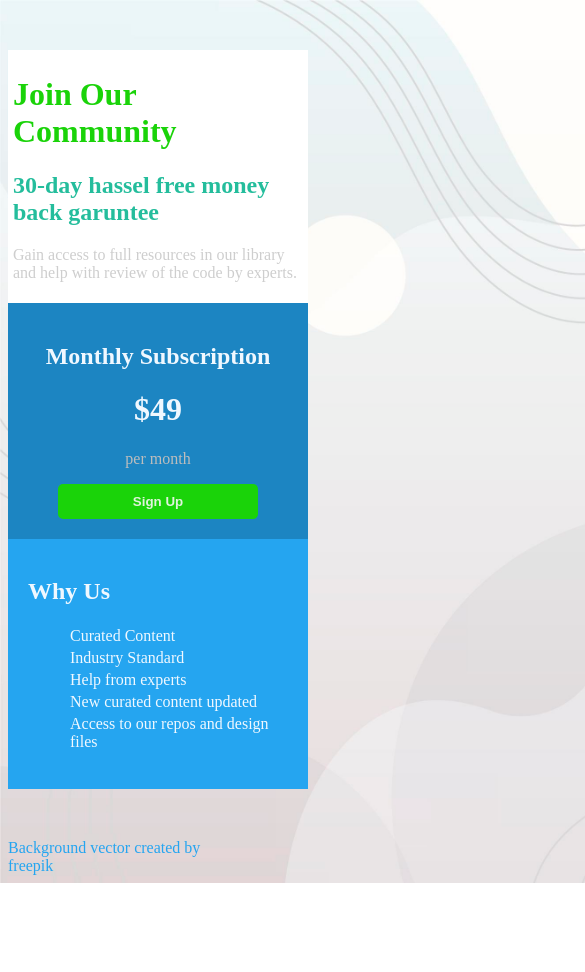
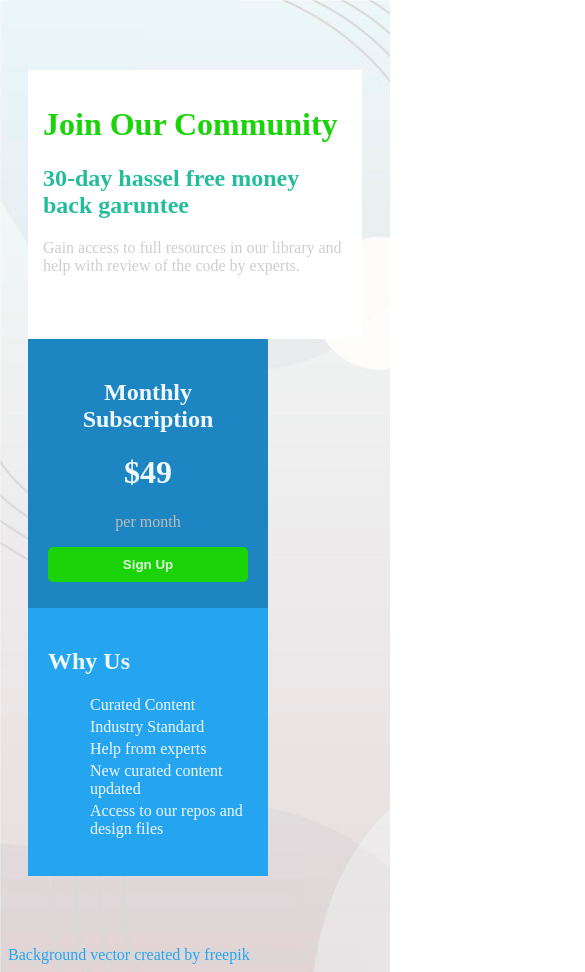
Before and after one commit to revi97/Pricing-Component, a plain HTML site: page index.html in a window 390 px wide. Shown: the top 972 px of the page, 585 px wide, since content can reach past the window. Before the commit the page ends 883 px from the top, so only its background shows below. Drawn offline with Linux system fonts and the light colour scheme.

Commit message:
Mobile Compatible

```diff
--- a/style.css
+++ b/style.css
@@ -63,30 +63,27 @@ a{
 
 @media screen and (max-width:600px){
     body{
-        background-repeat: no-repeat;
-        background-size: cover;
-        justify-content: center;
-        width: 50%;
+        width: fit-content;
+        height: fit-content;
     }
     .component{
         display: grid;
-        grid-template-columns: repeat(4,1fr);
-        margin: 50px 0px;
-        width: 600px;
+        grid-template-rows: repeat(3,1fr);
+        width: fit-content;
         height: fit-content;
         border-radius: 20px;
-        padding: 0;
-
+        padding: 20px;
+        margin: 50px auto;
     }
     .info{
-        grid-column: 1/3;
-        padding: 5px;
+        grid-row: 1;
+        padding: 15px;
         background: white;
     }
     .price{
-        grid-column: 1/3;
+        grid-column: 1;
     }
     .reason{
-        grid-column:1/3;
+        grid-column:1;
     }
 }
```
